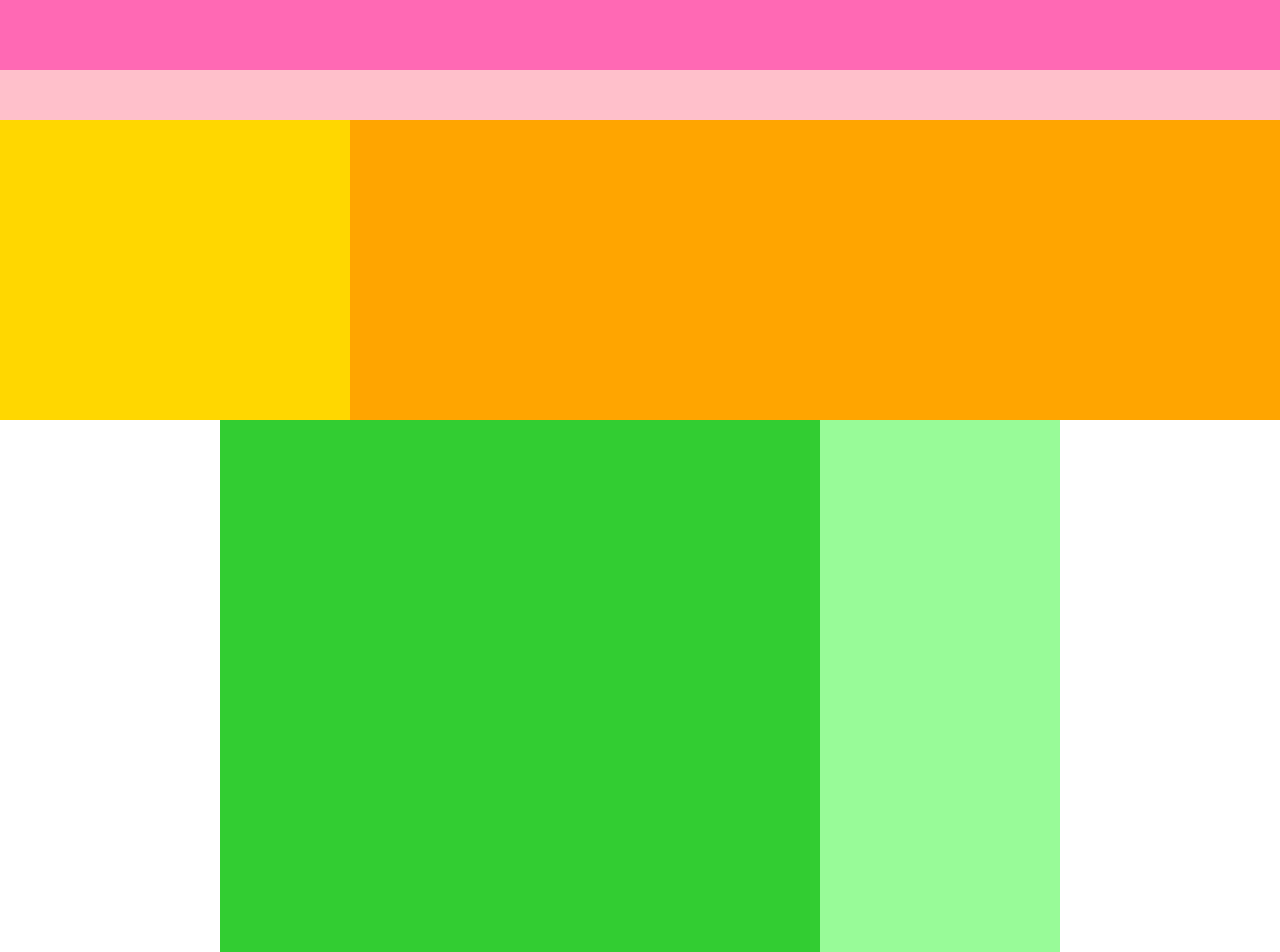
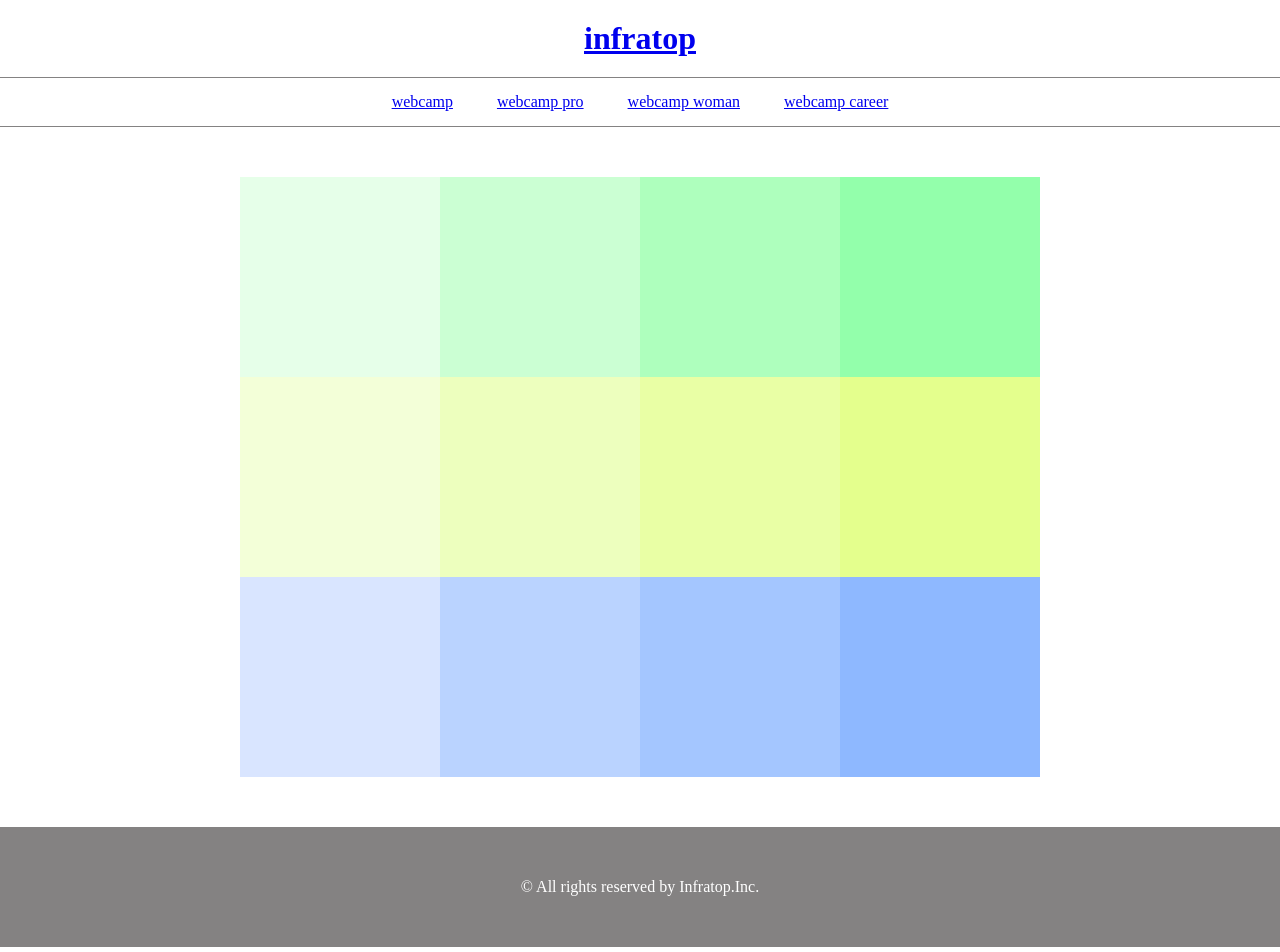
Before and after one commit to shukobayashidmm/carvan, a plain HTML site: page index.html in a window 1280 px wide. Shown: the top 952 px of the page. Drawn offline with Linux system fonts and the light colour scheme.

Commit message:
dmm5-finished

```diff
--- a/index.html
+++ b/index.html
@@ -7,21 +7,48 @@
     <title>CARAVAN</title>
   </head>
 
-  <body></body>
-   <div class="header">
-   <div class="header-top"></div>
-   <div class="header-bottom"></div>
-   </div>
+  <body>
+    <header>
+      <div class="header-top">
+        <h1><a href="index.html">infratop</a></h1>
+      </div>
+      <nav>
+      <ul class="nav-list">
+        <li class="nav-list-item">
+          <a href="index.html">webcamp</a>
+          </li>
+        <li class="nav-list-item">
+          <a href="index.html">webcamp pro</a></li>
+        <li class="nav-list-item">
+          <a href="index.html">webcamp woman</a></li>
+        <li class="nav-list-item">
+          <a href="index.html">webcamp career</a></li>
+      </ul>
+    </nav>
 
-   <div class="main-visual">
-     <div class="main-visual-content"></div>
-   </div>
+      </div>
 
-   <div class="main">
-    <div class="blog"></div>
-    <div class="sidebar"></div>
-   </div>
+    </header>
 
-   <div class="footer"></div>
 
+    <div class="main">
+      <div class="box1"></div>
+      <div class="box2"></div>
+      <div class="box3"></div>
+      <div class="box4"></div>
+      <div class="box5"></div>
+      <div class="box6"></div>
+      <div class="box7"></div>
+      <div class="box8"></div>
+      <div class="box9"></div>
+      <div class="box10"></div>
+      <div class="box11"></div>
+      <div class="box12"></div>
+    </div>
+
+    <footer>
+      <p class="footer-text">© All rights reserved by Infratop.Inc.</p>
+    </footer>
+
+  </body>
 </html>
--- a/style.css
+++ b/style.css
@@ -4,58 +4,114 @@
   box-sizing: border-box;
 }
 
-.header {
-  width: 100%;
-  height: 120PX;
-  background-color: red;
+.header-top {
+  text-align: center;
+  margin-top: 20px;
+  margin-bottom: 20px;
 }
 
-.header-top {
-  width: 100%;
-  height: 70px;
-  background-color: hotpink;
+.nav-list {
+  text-align: center;
+  padding: 15px 0;
+  margin: 0 auto;
+  border-bottom: 1px solid #848282;
+  border-top: 1px solid #848282;
 }
 
-.header-bottom {
-  width: 100%;
-  height: 50px;
-  background-color: pink;
+.nav-list-item {
+  list-style: none;
+  display: inline-block;
+  margin: 0 20px;
 }
 
-.main-visual {
-  width: 100%;
-  height: 300px;
-  background-color: orange;
+
+.main {
+  width: 800px;
+  display: flex;
+  margin: 50px auto;
+  flex-wrap: wrap;
 }
 
-.main {
-  width: 840px;
-  height: 1400px;
-  display: flex;
-  justify-content: center;
-  margin: 0 auto;
+.box1 {
+  width: 200px;
+  height: 200px;
+  background-color: #e6ffe9;
 }
 
-.blog {
-  width: 600px;
-  height: 1400px;
-  background-color: limegreen;
+.box2 {
+  width: 200px;
+  height: 200px;
+  background-color: #cbffd3;
 }
 
-.sidebar {
-  width: 240px;
-  height: 1400px;
-  background-color: palegreen;
+.box3 {
+  width: 200px;
+  height: 200px;
+  background-color: #aeffbd;
 }
 
-.main-visual-content {
-  width: 350px;
-  height: 300px;
-  background-color: gold;
+.box4 {
+  width: 200px;
+  height: 200px;
+  background-color: #93ffab;
 }
 
-.footer {
+.box5 {
+  width: 200px;
+  height: 200px;
+  background-color: #f3ffd8;
+}
+
+.box6 {
+  width: 200px;
+  height: 200px;
+  background-color: #edffbe;
+}
+
+.box7 {
+  width: 200px;
+  height: 200px;
+  background-color: #e9ffa5;
+}
+
+.box8 {
+  width: 200px;
+  height: 200px;
+  background-color: #e4ff8d;
+}
+
+.box9 {
+  width: 200px;
+  height: 200px;
+  background-color: #d9e5ff;
+}
+
+.box10 {
+  width: 200px;
+  height: 200px;
+  background-color: #bad3ff;
+}
+
+.box11 {
+  width: 200px;
+  height: 200px;
+  background-color: #a4c6ff;
+}
+
+.box12 {
+  width: 200px;
+  height: 200px;
+  background-color: #8eb8ff;
+}
+
+footer {
+  text-align: center;
   width: 100%;
   height: 120px;
-  background-color: blue;
+  line-height: 120px;
+  background-color: #848282;
 }
+
+.footer-text {
+  color: #fff;
+}
```
